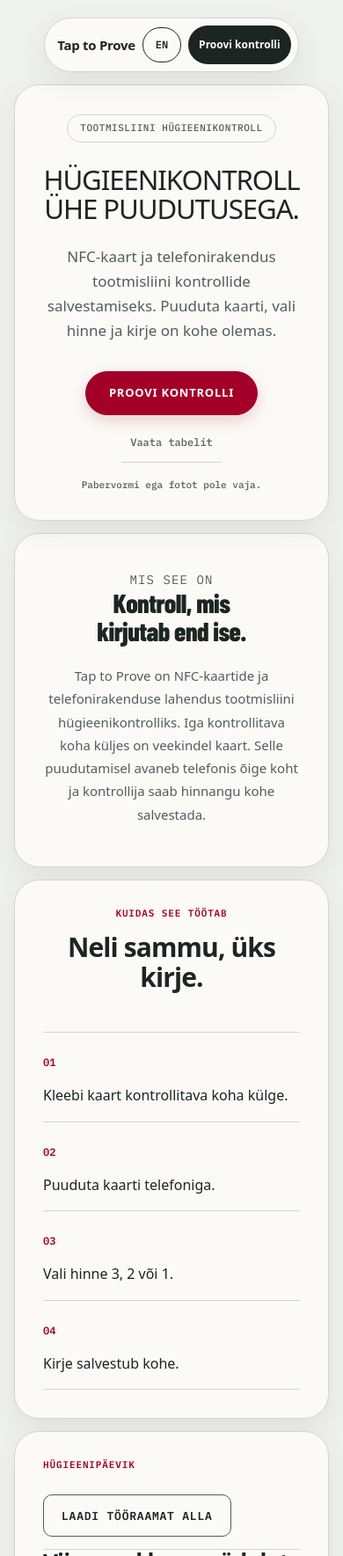
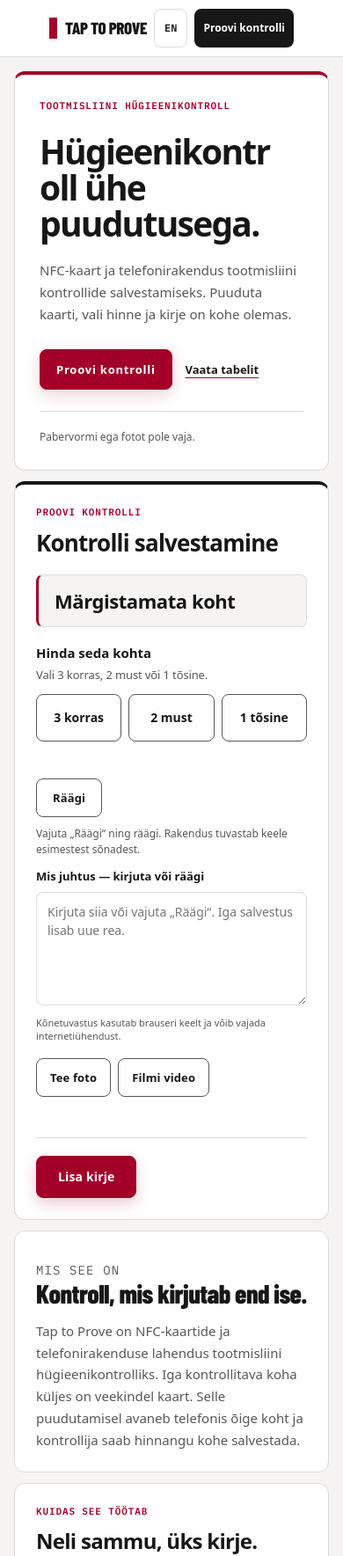
Before and after one commit to Biopargi-hack/bio-app, a plain HTML site: page app/index.html in a window 390 px wide. Shown: the top 1769 px of the page at 88% size. Drawn offline with Linux system fonts and the light colour scheme.

Commit message:
feat(app): redesign capture-first interface
- Replace presentation panels with a compact responsive work surface.
- Keep existing capture and ledger controls and refresh the offline shell.

```diff
--- a/app/index.html
+++ b/app/index.html
@@ -32,10 +32,6 @@
 
   <main>
     <section class="hero panel" aria-labelledby="intro-title">
-      <span class="float-card float-a" aria-hidden="true" data-i18n="float_card">NFC kaart</span>
-      <span class="float-card float-b" aria-hidden="true" data-i18n="float_grade">3 · 2 · 1</span>
-      <span class="float-card float-c mint" aria-hidden="true" data-i18n="float_record">Kirje on olemas</span>
-      <span class="float-card float-d mint" aria-hidden="true" data-i18n="float_default">Pilti pole vaja</span>
       <div class="hero-stage">
         <p class="hero-kicker" data-i18n="hero_kicker">Tootmisliini hügieenikontroll</p>
         <h1 id="intro-title" data-i18n="intro_title">Hügieenikontroll ühe puudutusega.</h1>
@@ -45,49 +41,6 @@
         <p class="hero-proof" data-i18n="hero_proof">Pabervormi ega fotot pole vaja.</p>
       </div>
     </section>
-
-    <section id="explainer" class="explainer panel" aria-labelledby="what-title">
-      <div class="section-head">
-        <p class="eyebrow" data-i18n="what_title">Mis see on</p>
-        <h2 id="what-title" data-i18n="what_heading">Kontroll, mis kirjutab end ise.</h2>
-        <p data-i18n="what_body">Tap to Prove on NFC-kaartide ja telefonirakenduse lahendus tootmisliini hügieenikontrolliks. Iga kontrollitava koha küljes on veekindel kaart. Selle puudutamisel avaneb telefonis õige koht ja kontrollija saab hinnangu kohe salvestada.</p>
-      </div>
-    </section>
-
-    <section id="how" class="how panel" aria-labelledby="how-title">
-      <p class="eyebrow" data-i18n="flow_title">Kuidas see töötab</p>
-      <h2 id="how-title" data-i18n="how_heading">Neli sammu, üks kirje.</h2>
-      <div class="step-grid">
-        <article class="step"><b>01</b><h3 data-i18n="flow1">Kleebi kaart kontrollitava koha külge.</h3></article>
-        <article class="step"><b>02</b><h3 data-i18n="flow2">Puuduta kaarti telefoniga.</h3></article>
-        <article class="step"><b>03</b><h3 data-i18n="flow3">Vali hinne 3, 2 või 1.</h3></article>
-        <article class="step"><b>04</b><h3 data-i18n="flow4">Kirje salvestub kohe.</h3></article>
-      </div>
-    </section>
-
-    <section id="hygieen" class="sample-sheet panel" aria-labelledby="hygiene-title">
-      <div class="section-head">
-        <p class="eyebrow" data-i18n="hygiene_title">Hügieenipäevik</p>
-        <a class="link-button ghost small" href="taptoprove_ledger.xlsx" download data-i18n="hygiene_download">Laadi tööraamat alla</a>
-      </div>
-      <h2 id="hygiene-title" data-i18n="hygiene_note">Viimased kuus nädalat.</h2>
-      <div class="sheet-scroll">
-        <div id="hygieneGrid"></div>
-      </div>
-      <p class="note" data-i18n="hygiene_live">Hinded: 3 korras, 2 vajab ülevaatamist, 1 ei ole korras. Lahtrid täituvad selle seadme kirjetest. Kogu aasta on Exceli failis.</p>
-      <p id="hygieneUnmapped" class="note"></p>
-    </section>
-
-    <section class="benefits panel" aria-labelledby="benefits-title">
-      <p class="eyebrow" data-i18n="benefits_kicker">Miks kaart</p>
-      <h2 id="benefits-title" data-i18n="benefits_title">Loodud liinile.</h2>
-      <div class="benefit-grid">
-        <article class="benefit"><span class="benefit-icon mint" aria-hidden="true">✓</span><h3 data-i18n="benefit1_title">Kiirem kui paber</h3><p data-i18n="benefit1_body">Puuduta kaarti, vali hinne ja kontroll on kirjas mõne sekundiga.</p></article>
-        <article class="benefit"><span class="benefit-icon" aria-hidden="true">3</span><h3 data-i18n="benefit2_title">Tõend ilma pildita</h3><p data-i18n="benefit2_body">Kui pilti ei saa, hoiab fikseeritud hinnang kirje täielikuna.</p></article>
-        <article class="benefit"><span class="benefit-icon mint" aria-hidden="true">≡</span><h3 data-i18n="benefit3_title">Kirjed ühes kohas</h3><p data-i18n="benefit3_body">Elav tabel näitab uusi kontrolle samas seadmes kohe.</p></article>
-      </div>
-    </section>
-
 
     <section id="capture" class="station panel" aria-labelledby="capture-title">
       <div class="section-head">
@@ -140,6 +93,49 @@
         </div>
       </div>
     </section>
+    <section id="explainer" class="explainer panel" aria-labelledby="what-title">
+      <div class="section-head">
+        <p class="eyebrow" data-i18n="what_title">Mis see on</p>
+        <h2 id="what-title" data-i18n="what_heading">Kontroll, mis kirjutab end ise.</h2>
+        <p data-i18n="what_body">Tap to Prove on NFC-kaartide ja telefonirakenduse lahendus tootmisliini hügieenikontrolliks. Iga kontrollitava koha küljes on veekindel kaart. Selle puudutamisel avaneb telefonis õige koht ja kontrollija saab hinnangu kohe salvestada.</p>
+      </div>
+    </section>
+
+    <section id="how" class="how panel" aria-labelledby="how-title">
+      <p class="eyebrow" data-i18n="flow_title">Kuidas see töötab</p>
+      <h2 id="how-title" data-i18n="how_heading">Neli sammu, üks kirje.</h2>
+      <div class="step-grid">
+        <article class="step"><b>01</b><h3 data-i18n="flow1">Kleebi kaart kontrollitava koha külge.</h3></article>
+        <article class="step"><b>02</b><h3 data-i18n="flow2">Puuduta kaarti telefoniga.</h3></article>
+        <article class="step"><b>03</b><h3 data-i18n="flow3">Vali hinne 3, 2 või 1.</h3></article>
+        <article class="step"><b>04</b><h3 data-i18n="flow4">Kirje salvestub kohe.</h3></article>
+      </div>
+    </section>
+
+    <section id="hygieen" class="sample-sheet panel" aria-labelledby="hygiene-title">
+      <div class="section-head">
+        <p class="eyebrow" data-i18n="hygiene_title">Hügieenipäevik</p>
+        <a class="link-button ghost small" href="taptoprove_ledger.xlsx" download data-i18n="hygiene_download">Laadi tööraamat alla</a>
+      </div>
+      <h2 id="hygiene-title" data-i18n="hygiene_note">Viimased kuus nädalat.</h2>
+      <div class="sheet-scroll">
+        <div id="hygieneGrid"></div>
+      </div>
+      <p class="note" data-i18n="hygiene_live">Hinded: 3 korras, 2 vajab ülevaatamist, 1 ei ole korras. Lahtrid täituvad selle seadme kirjetest. Kogu aasta on Exceli failis.</p>
+      <p id="hygieneUnmapped" class="note"></p>
+    </section>
+
+    <section class="benefits panel" aria-labelledby="benefits-title">
+      <p class="eyebrow" data-i18n="benefits_kicker">Miks kaart</p>
+      <h2 id="benefits-title" data-i18n="benefits_title">Loodud liinile.</h2>
+      <div class="benefit-grid">
+        <article class="benefit"><span class="benefit-icon mint" aria-hidden="true">✓</span><h3 data-i18n="benefit1_title">Kiirem kui paber</h3><p data-i18n="benefit1_body">Puuduta kaarti, vali hinne ja kontroll on kirjas mõne sekundiga.</p></article>
+        <article class="benefit"><span class="benefit-icon" aria-hidden="true">3</span><h3 data-i18n="benefit2_title">Tõend ilma pildita</h3><p data-i18n="benefit2_body">Kui pilti ei saa, hoiab fikseeritud hinnang kirje täielikuna.</p></article>
+        <article class="benefit"><span class="benefit-icon mint" aria-hidden="true">≡</span><h3 data-i18n="benefit3_title">Kirjed ühes kohas</h3><p data-i18n="benefit3_body">Elav tabel näitab uusi kontrolle samas seadmes kohe.</p></article>
+      </div>
+    </section>
+
+
   </main>
 
   <footer>
@@ -147,7 +143,6 @@
       <a href="/showcase" id="showcaseLink" data-i18n="showcase">Vaata näidet ja NFC linki</a>
       <a href="/sheet" id="sheetLink" data-i18n="sheet">Elavad kirjed</a>
     </div>
-    <div class="footer-wordmark" aria-hidden="true">Tap to Prove</div>
   </footer>
 
   <script type="module" src="app.js"></script>
--- a/app/styles.css
+++ b/app/styles.css
@@ -578,14 +578,14 @@ footer { background: var(--paper); }
 
 /* Landing v2: a logbook rhythm, not a stack of cards */
 :root {
-  --paper: #fbfaf7;
-  --wash: #eef1ed;
-  --ink: #1c2522;
-  --muted: #4f5f5b;
-  --line: #cfd6d2;
-  --line-strong: #4f5f5b;
+  --paper: #ffffff;
+  --wash: #f5f4f3;
+  --ink: #171717;
+  --muted: #575757;
+  --line: #dedbd9;
+  --line-strong: #575757;
   --accent: #a30029;
-  --mint: #0b7a59;
+  --mint: #171717;
   --accent-tint: rgba(163, 0, 41, .08);
   --display: 'Barlow Condensed', 'Arial Narrow', sans-serif;
   --mono: 'IBM Plex Mono', ui-monospace, SFMono-Regular, monospace;
@@ -753,176 +753,104 @@ input::selection, textarea::selection { background: var(--accent-tint); color: v
 }
 
 
-/* Landing direction from the video: pale panels, pill nav, wide spacing, quiet type. */
+/* A compact work surface: capture first, supporting information below. */
 :root { --sans: system-ui, -apple-system, 'Segoe UI', sans-serif; }
-body { background: var(--wash); }
-main { max-width: 1160px; padding-bottom: clamp(48px, 8vw, 90px); }
-
-.topbar { background: transparent; border: 0; box-shadow: none; padding: 20px clamp(16px, 4vw, 40px) 0; }
-.nav-shell {
-  display: flex;
-  align-items: center;
-  justify-content: space-between;
-  gap: 18px;
-  max-width: 1100px;
-  margin: 0 auto;
-  padding: 8px 8px 8px 22px;
-  background: var(--paper);
-  border: 1px solid var(--line);
-  border-radius: 999px;
-  box-shadow: var(--shadow-card);
+body { background: var(--wash); font-family: var(--sans); }
+main {
+  max-width: 1240px;
+  display: grid;
+  grid-template-columns: minmax(0, .85fr) minmax(0, 1.15fr);
+  gap: 20px;
+  align-items: start;
+  padding: 28px clamp(16px, 4vw, 40px) 72px;
 }
-.nav-brand { display: inline-flex; align-items: center; min-height: 44px; font: 700 15px/1 var(--sans); letter-spacing: -.02em; color: var(--ink); text-decoration: none; white-space: nowrap; }
-.nav-links { display: flex; align-items: center; gap: clamp(14px, 2vw, 28px); }
-.nav-links a { display: inline-flex; align-items: center; min-height: 44px; font: 500 13px/1 var(--sans); color: var(--muted); text-decoration: none; white-space: nowrap; }
+.topbar { position: static; padding: 0 clamp(16px, 4vw, 40px); background: var(--paper); border-bottom: 1px solid var(--line); box-shadow: none; }
+.nav-shell { display: flex; align-items: center; gap: 24px; max-width: 1160px; min-height: 72px; margin: 0 auto; }
+.nav-brand { color: var(--ink); font: 800 22px/1 var(--display); letter-spacing: -.02em; text-transform: uppercase; text-decoration: none; white-space: nowrap; }
+.nav-brand::before { content: ''; display: inline-block; width: 9px; height: 24px; margin-right: 9px; vertical-align: -5px; background: var(--accent); }
+.nav-links { display: flex; gap: 20px; margin-left: auto; }
+.nav-links a { display: inline-flex; align-items: center; min-height: 44px; color: var(--muted); font: 600 13px/1 var(--sans); text-decoration: none; }
 .nav-links a:hover, .nav-links a:focus-visible { color: var(--accent); }
 .nav-meta { display: flex; align-items: center; gap: 8px; }
-.nav-cta {
-  display: inline-flex;
-  align-items: center;
-  min-height: 44px;
-  padding: 0 18px;
-  background: var(--ink);
-  color: var(--paper);
-  border-radius: 999px;
-  font: 600 12px/1 var(--sans);
-  text-decoration: none;
-  white-space: nowrap;
+.nav-cta { display: inline-flex; align-items: center; justify-content: center; min-height: 44px; padding: 0 16px; border-radius: 8px; background: var(--ink); color: var(--paper); font: 600 13px/1 var(--sans); text-decoration: none; white-space: nowrap; }
+.nav-cta:hover { background: var(--accent); }
+.topbar .switch { min-height: 44px; border-color: var(--line); border-radius: 8px; }
+.topbar .net { border: 0; padding: 0; font-family: var(--sans); }
+.panel { min-width: 0; margin: 0; background: var(--paper); border: 1px solid var(--line); border-radius: 12px; box-shadow: none; }
+.eyebrow { margin: 0 0 12px; color: var(--accent); font: 700 11px/1.3 var(--mono); letter-spacing: .08em; text-transform: uppercase; }
+.hero {
+  display: block;
+  min-height: 0;
+  padding: clamp(28px, 4vw, 48px);
+  border-top: 4px solid var(--accent);
+  text-align: left;
+  background: var(--paper);
 }
-.nav-cta:hover, .nav-cta:focus-visible { background: var(--accent); }
-.topbar .net, .topbar .switch { border-radius: 999px; }
-.topbar .switch { min-height: 40px; padding: 0 14px; }
-
-.panel {
-  background: var(--paper);
-  border: 1px solid var(--line);
-  border-radius: 28px;
-  box-shadow: var(--shadow-card);
-  padding: clamp(32px, 6vw, 88px);
-  margin: clamp(14px, 2vw, 22px) 0;
-}
-.eyebrow { margin: 0 0 16px; font: 600 11px/1 var(--mono); letter-spacing: .08em; text-transform: uppercase; color: var(--accent); }
-
-.hero { position: relative; display: grid; grid-template-columns: 1fr; gap: 0; place-items: center; min-height: 540px; text-align: center; overflow: hidden; }
-.hero-stage { position: relative; z-index: 1; width: min(100%, 720px); min-width: 0; }
-.hero .hero-kicker {
-  display: inline-flex;
-  align-items: center;
-  min-height: 32px;
-  margin: 0 0 26px;
-  padding: 0 14px;
-  border: 1px solid var(--line);
-  border-radius: 999px;
-  font: 500 11px/1 var(--mono);
-  letter-spacing: .05em;
-  text-transform: uppercase;
-  color: var(--muted);
-}
-.hero h1 { max-width: 18ch; margin: 0 auto; font: 400 clamp(44px, 5.6vw, 76px)/1.06 var(--sans); letter-spacing: -.035em; color: var(--ink); }
-.hero-note { max-width: 48ch; margin: 24px auto 0; font: 400 17px/1.65 var(--sans); color: var(--muted); }
-.hero .link-button { margin-top: 32px; border-radius: 999px; min-height: 50px; padding: 0 26px; font-family: var(--sans); }
-.hero .hero-quiet { display: inline-flex; align-items: center; justify-content: center; min-height: 44px; margin-top: 10px; padding: 0 10px; font: 500 12px/1.4 var(--mono); color: var(--muted); text-decoration: none; border-bottom: 1px solid var(--line); }
-.hero .hero-quiet:hover, .hero .hero-quiet:focus-visible { color: var(--accent); border-color: var(--accent); }
-.hero-proof { margin: 18px 0 0; font: 500 11px/1.4 var(--mono); color: var(--muted); }
-.float-card {
-  position: absolute;
-  z-index: 0;
-  display: inline-flex;
-  align-items: center;
-  gap: 9px;
-  padding: 11px 15px;
-  background: var(--paper);
-  border: 1px solid var(--line);
-  border-radius: 16px;
-  box-shadow: var(--shadow-card);
-  font: 500 11px/1 var(--mono);
-  color: var(--muted);
-  white-space: nowrap;
-  animation: floaty 8s ease-in-out infinite;
-}
-.float-card::before { content: ''; width: 9px; height: 9px; border-radius: 50%; background: var(--accent); }
-.float-card.mint::before { background: var(--mint); }
-.float-a { top: 14%; left: 5%; }
-.float-b { top: 22%; right: 4%; animation-delay: -2s; }
-.float-c { bottom: 18%; left: 7%; animation-delay: -4s; }
-.float-d { bottom: 26%; right: 6%; animation-delay: -6s; }
-@keyframes floaty { 0%, 100% { transform: translateY(0); } 50% { transform: translateY(-7px); } }
-
-.explainer, .how, .benefits { text-align: center; }
-.explainer .section-head { max-width: 660px; margin: 0 auto; }
-.explainer h2, .how h2, .benefits h2, .sample-sheet h2 {
-  margin: 0;
-  font: 600 clamp(30px, 3.8vw, 50px)/1.12 var(--sans);
-  letter-spacing: -.03em;
-  color: var(--ink);
-}
-.explainer .section-head p:not(.eyebrow) { max-width: 56ch; margin: 22px auto 0; font: 400 15px/1.75 var(--sans); color: var(--muted); }
-
-.step-grid, .benefit-grid { display: grid; gap: 0; margin-top: 46px; border-top: 1px solid var(--line); }
+.hero-stage { max-width: 560px; }
+.hero .hero-kicker { margin: 0 0 24px; color: var(--accent); font: 700 11px/1.4 var(--mono); letter-spacing: .08em; text-transform: uppercase; }
+.hero h1 { max-width: 12ch; margin: 0; color: var(--ink); font: 700 clamp(38px, 4.4vw, 58px)/1.05 var(--sans); letter-spacing: -.045em; text-transform: none; }
+.hero-note { max-width: 42ch; margin: 20px 0 0; color: var(--muted); font: 400 16px/1.65 var(--sans); }
+.hero .link-button { margin-top: 28px; }
+.link-button { display: inline-flex; align-items: center; justify-content: center; min-height: 46px; padding: 0 18px; border: 1px solid var(--line-strong); border-radius: 8px; color: var(--ink); font: 700 13px/1.2 var(--sans); text-decoration: none; text-transform: none; }
+.link-button.primary { border-color: var(--accent); background: var(--accent); color: var(--paper); }
+.link-button:hover { border-color: var(--accent); background: var(--accent-dark); color: var(--paper); }
+.hero-quiet { display: inline-flex; align-items: center; min-height: 46px; margin-left: 14px; color: var(--ink); font: 600 13px/1.2 var(--sans); text-decoration-color: var(--accent); text-underline-offset: 4px; }
+.hero-proof { margin: 24px 0 0; padding-top: 20px; border-top: 1px solid var(--line); color: var(--muted); font: 500 12px/1.5 var(--sans); }
+.station { padding: clamp(24px, 3.5vw, 40px); border-top: 4px solid var(--ink); }
+.station .section-head { display: block; margin: 0 0 20px; padding: 0; border: 0; }
+.station .section-head h2 { color: var(--ink); font: 700 26px/1.2 var(--sans); letter-spacing: -.03em; text-transform: none; }
+.readout { margin: 0 0 20px; padding: 16px 18px; border: 1px solid var(--line); border-left: 3px solid var(--accent); border-radius: 8px; background: var(--wash); }
+.readout span { font: 700 22px/1.2 var(--sans); letter-spacing: -.02em; }
+.grade-card { margin: 0 0 20px; padding: 0; border: 0; border-radius: 0; background: transparent; }
+.grade-card h3 { color: var(--ink); font: 700 15px/1.3 var(--sans); text-transform: none; }
+.grade-card .pad-prompt { margin: 5px 0 12px; font: 400 13px/1.5 var(--sans); }
+.grade-row { gap: 8px; }
+.grade-btn { min-height: 54px; border: 1px solid var(--line-strong); border-radius: 8px; font: 700 14px/1.2 var(--sans); text-transform: none; }
+.grade-btn.selected, .grade-btn:hover { border-color: var(--accent); background: var(--accent); color: var(--paper); }
+.voice { width: auto; min-height: 44px; margin: 0; padding: 0 18px; border: 1px solid var(--line-strong); border-radius: 8px; font: 700 13px/1 var(--sans); text-transform: none; }
+.voice-controls .note, .field-hint, .note { font-family: var(--sans); }
+.field > span { margin-bottom: 8px; color: var(--ink); font: 700 13px/1.4 var(--sans); letter-spacing: 0; text-transform: none; }
+.text-field textarea { min-height: 100px; border: 1px solid var(--line); border-radius: 8px; background: var(--paper); font: 400 14px/1.5 var(--sans); }
+.quiet { min-height: 44px; padding: 0 15px; border: 1px solid var(--line-strong); border-radius: 8px; font: 700 13px/1 var(--sans); text-transform: none; }
+.evidence-actions { display: flex; flex-wrap: wrap; gap: 8px; }
+.save-row { margin-top: 16px; padding-top: 20px; border-top: 1px solid var(--line); }
+.save-row .action { min-height: 48px; padding: 0 24px; border-radius: 8px; font: 700 14px/1 var(--sans); text-transform: none; }
+.sample-sheet, .explainer, .how, .benefits { grid-column: 1 / -1; padding: clamp(24px, 3.5vw, 40px); text-align: left; }
+.sample-sheet .section-head { display: flex; align-items: center; justify-content: space-between; gap: 16px; margin: 0 0 12px; padding: 0; border: 0; }
+.sample-sheet .eyebrow { margin: 0; }
+.sample-sheet h2, .explainer h2, .how h2, .benefits h2 { margin: 0; color: var(--ink); font: 700 clamp(24px, 2.5vw, 32px)/1.2 var(--sans); letter-spacing: -.03em; text-transform: none; }
+.sample-sheet .note { font-size: 13px; }
+.sheet-scroll { margin-top: 20px; }
+#hygieneTable .good { color: var(--ink); }
+.explainer .section-head { max-width: 760px; margin: 0; padding: 0; border: 0; }
+.explainer .section-head p:not(.eyebrow) { max-width: 70ch; margin: 14px 0 0; color: var(--muted); font: 400 15px/1.65 var(--sans); }
+.step-grid, .benefit-grid { display: grid; gap: 16px; margin-top: 24px; }
 .step-grid { grid-template-columns: repeat(4, minmax(0, 1fr)); }
 .benefit-grid { grid-template-columns: repeat(3, minmax(0, 1fr)); }
-.step, .benefit { padding: 28px 22px 0; text-align: left; border-right: 1px solid var(--line); }
-.step:last-child, .benefit:last-child { border-right: 0; }
-.step b { font: 600 12px/1 var(--mono); color: var(--accent); }
-.step h3, .benefit h3 { margin: 16px 0 0; font: 500 16px/1.4 var(--sans); color: var(--ink); }
-.benefit-icon {
-  display: inline-grid;
-  place-items: center;
-  width: 40px;
-  height: 40px;
-  border-radius: 12px;
-  background: var(--accent-tint);
-  color: var(--accent);
-  font: 600 18px/1 var(--sans);
+.step, .benefit { min-width: 0; padding: 18px; border: 1px solid var(--line); border-radius: 8px; background: var(--wash); }
+.step b { color: var(--accent); font: 700 12px/1 var(--mono); }
+.step h3, .benefit h3 { margin: 12px 0 0; font: 700 15px/1.4 var(--sans); }
+.benefit p { margin: 8px 0 0; color: var(--muted); font: 400 13px/1.6 var(--sans); }
+.benefit-icon { display: inline-grid; place-items: center; width: 36px; height: 36px; border-radius: 8px; background: var(--accent-tint); color: var(--accent); font: 700 17px/1 var(--sans); }
+footer { padding: 0 clamp(16px, 4vw, 40px) 28px; border: 0; background: transparent; }
+.footer-links { display: flex; flex-wrap: wrap; gap: 20px; max-width: 1160px; margin: 0 auto; border-top: 1px solid var(--line); }
+.footer-links a { display: inline-flex; align-items: center; min-height: 48px; color: var(--muted); font: 600 12px/1.4 var(--sans); text-decoration: none; }
+.footer-links a:hover { color: var(--accent); }
+@media (max-width: 900px) {
+  .nav-links { display: none; }
+  .nav-meta { margin-left: auto; }
+  main { grid-template-columns: 1fr; }
+  .sample-sheet, .explainer, .how, .benefits { grid-column: auto; }
 }
-.benefit-icon.mint { background: var(--mint-wash); color: var(--mint); }
-.benefit h3 { font-weight: 600; font-size: 18px; }
-.benefit p { margin: 10px 0 0; font: 400 14px/1.65 var(--sans); color: var(--muted); }
-
-.sample-sheet .section-head { display: flex; align-items: baseline; justify-content: space-between; gap: 16px; }
-.sample-sheet h2 { font-size: clamp(26px, 3vw, 38px); text-align: left; }
-.sample-sheet .note { text-align: left; }
-
-.station .section-head { display: block; margin-bottom: 28px; }
-.station h2 { font-size: clamp(28px, 3vw, 38px); }
-footer { padding: clamp(32px, 5vw, 64px) clamp(16px, 4vw, 40px) 0; background: transparent; border: 0; text-align: center; overflow: hidden; }
-.footer-links { display: flex; justify-content: center; flex-wrap: wrap; gap: 24px; margin-bottom: 26px; }
-.footer-links a { display: inline-flex; align-items: center; min-height: 44px; padding: 0 8px; color: var(--muted); text-decoration: none; font: 500 11px/1.4 var(--mono); text-transform: uppercase; letter-spacing: .05em; }
-.footer-links a:hover, .footer-links a:focus-visible { color: var(--accent); }
-.footer-wordmark {
-  font: 700 clamp(64px, 14vw, 190px)/.85 var(--sans);
-  letter-spacing: -.04em;
-  color: var(--accent);
-  filter: blur(7px);
-  opacity: .85;
-  white-space: nowrap;
-  user-select: none;
+@media (max-width: 560px) {
+  .nav-shell { min-height: 64px; gap: 8px; }
+  .nav-brand { font-size: 19px; }
+  .topbar .net { display: none; }
+  .nav-cta { padding: 0 10px; font-size: 12px; }
+  main { gap: 12px; padding-top: 16px; }
+  .hero h1 { font-size: clamp(34px, 10vw, 44px); }
+  .hero-note { font-size: 15px; }
+  .step-grid, .benefit-grid { grid-template-columns: 1fr; gap: 8px; }
+  .sample-sheet .section-head { align-items: flex-start; flex-direction: column; }
+  .hero-quiet { margin-left: 10px; }
 }
-
-@media (max-width: 1100px) { .float-card { display: none; } }
-@media (max-width: 1000px) { .nav-links { display: none; } }
-@media (max-width: 720px) {
-  .nav-shell { padding-left: 14px; gap: 8px; }
-  .nav-cta { padding: 0 12px; }
-  .topbar .net { display: none; }
-  .hero { min-height: 0; }
-  .hero h1 { font-size: clamp(30px, 8vw, 44px); max-width: none; }
-  .hero-stage { width: 100%; }
-  .step-grid, .benefit-grid { grid-template-columns: 1fr; }
-  .step, .benefit { padding: 18px 0; border-right: 0; border-bottom: 1px solid var(--line); }
-  .sample-sheet .section-head { display: block; }
-  .sample-sheet .link-button { margin-top: 12px; }
-  .footer-wordmark { font-size: clamp(48px, 18vw, 100px); }
-}
-@media (prefers-reduced-motion: reduce) { .float-card { animation: none; } }
-
-.float-a { top: 6%; left: 4%; }
-.float-b { top: 8%; right: 4%; }
-.float-c { bottom: 4%; left: 4%; }
-.float-d { bottom: 6%; right: 4%; }
-
-@media (max-width: 360px) {
-  .nav-shell { padding-left: 10px; padding-right: 10px; gap: 6px; }
-  .nav-cta { padding: 0 8px; }
-  .topbar .switch { padding: 0 8px; }
-}
--- a/app/sw.js
+++ b/app/sw.js
@@ -1,4 +1,4 @@
-const CACHE = 'tap-to-prove-0b244ade070f';
+const CACHE = 'tap-to-prove-c89e3ecd5f4a';
 const ASSETS = [
   './',
   './index.html',
```
Also changed, not shown: 2 other files.
